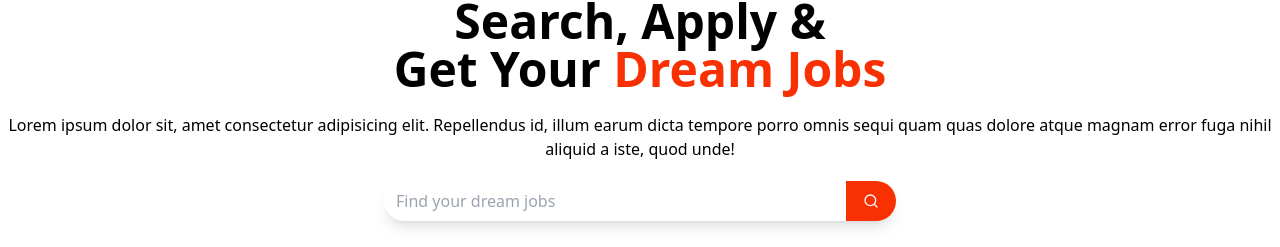
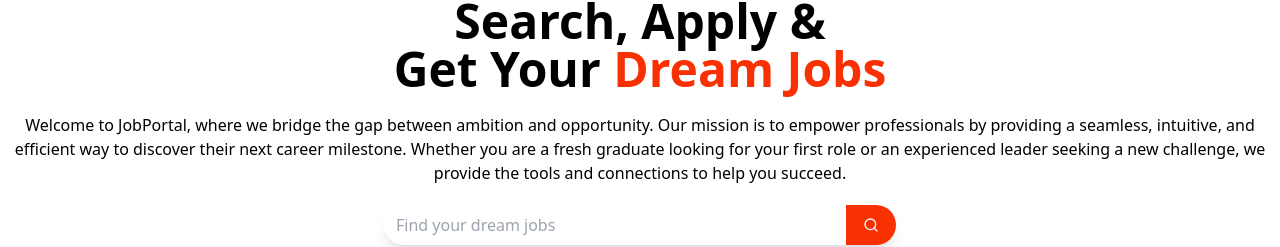
Before and after one commit to farah511181/mern-project, a React (Vite) app in the folder frontend/: page / in a window 1280 px wide. Shown: the part 167-414 px from the top of the page. Built offline with nearby package versions, Linux system fonts and the light colour scheme; no server answers.

Commit message:
Added new paragraph

```diff
--- a/frontend/src/components/HeroSection.jsx
+++ b/frontend/src/components/HeroSection.jsx
@@ -21,7 +21,7 @@
       <div className='flex flex-col gap-5 my-10'>
         <span className=' mx-auto px-4 py-2 rounded-full bg-gray-100 text-[#F83002] font-medium'>No. 1 Job Hunt Website</span>
         <h1 className='text-5xl font-bold'>Search, Apply & <br /> Get Your <span className=' text-[#F83002]'>Dream Jobs</span></h1>
-        <p>Lorem ipsum dolor sit, amet consectetur adipisicing elit. Repellendus id, illum earum dicta tempore porro omnis sequi quam quas dolore atque magnam error fuga nihil aliquid a iste, quod unde!</p>
+        <p>Welcome to JobPortal, where we bridge the gap between ambition and opportunity. Our mission is to empower professionals by providing a seamless, intuitive, and efficient way to discover their next career milestone. Whether you are a fresh graduate looking for your first role or an experienced leader seeking a new challenge, we provide the tools and connections to help you succeed.</p>
         <div className='flex w-[40%] shadow-lg border-gray-200 pl-3 rounded-full items-center gap-4 mx-auto'>
           <input
             type='text'
```
